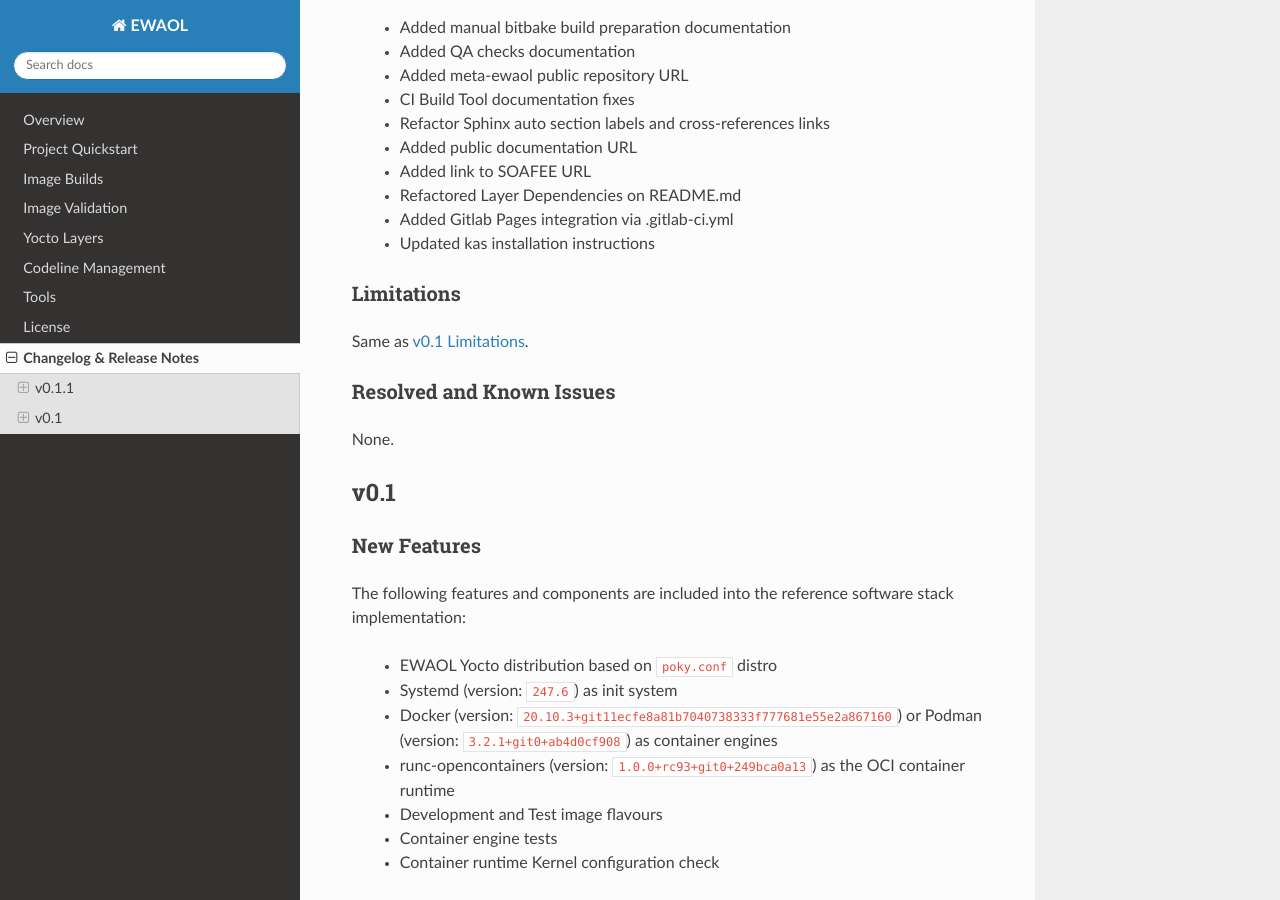
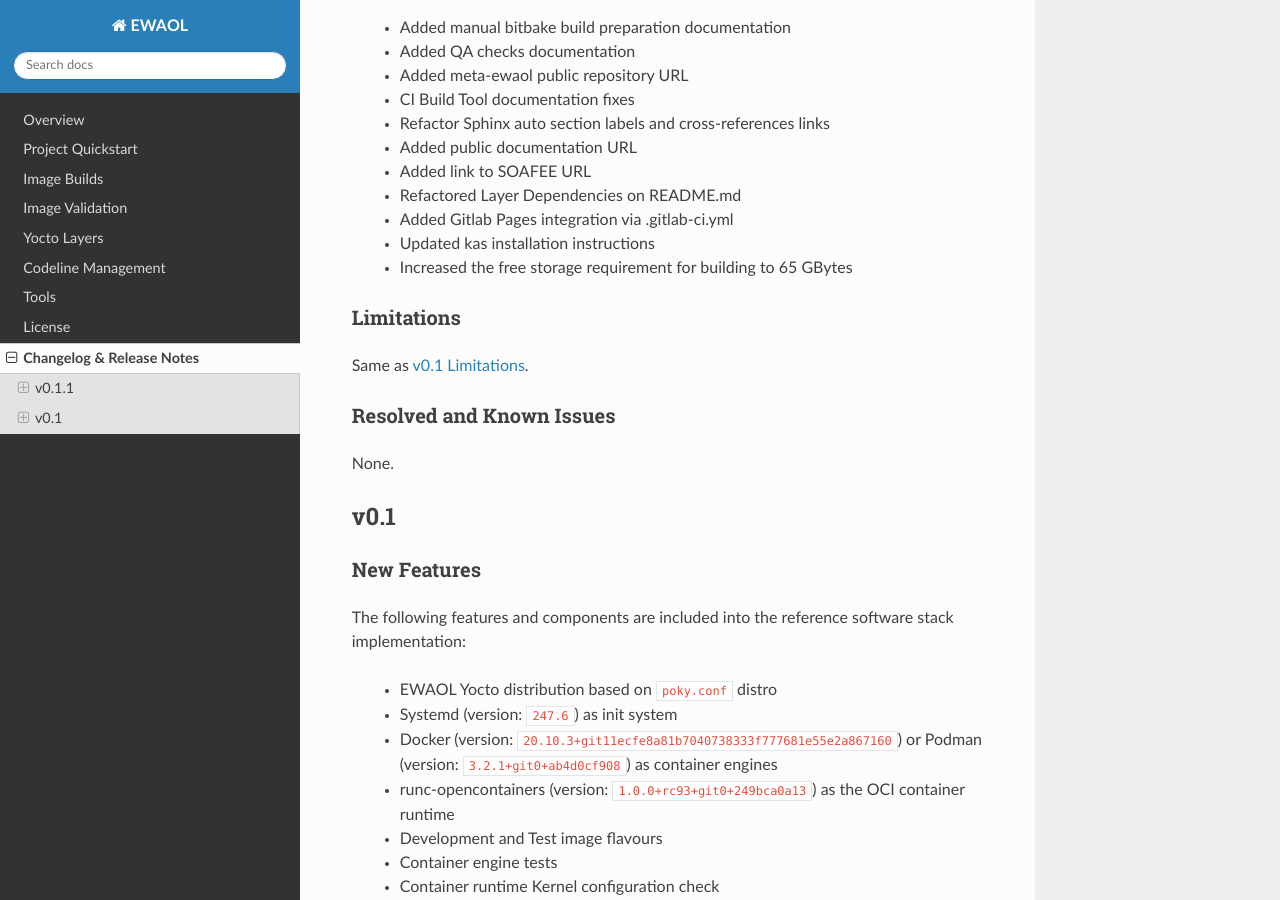
Before and after one commit to chaoge525/soafee_demo, a Sphinx documentation site: the page built from documentation/changelog.rst, in a window 1280 px wide and 900 px high, scrolled down 396 px. Built offline with Sphinx 7.4.7 and the Read the Docs theme 2.0.0, drawn with Linux system fonts in a browser that asks for light colours.

Commit message:
doc: Increase the free storage requirement for building to 65 GBytes
Issue-Id: SCM-3318
Signed-off-by: Diego Sueiro <diego.sueiro@arm.com>
Change-Id: I569e5ed1d3dffa482b167a3b6c6aaa3cb4aa228f

```diff
--- a/documentation/changelog.rst
+++ b/documentation/changelog.rst
@@ -24,6 +24,7 @@
   * Refactored Layer Dependencies on README.md
   * Added Gitlab Pages integration via .gitlab-ci.yml
   * Updated kas installation instructions
+  * Increased the free storage requirement for building to 65 GBytes
 
 Limitations
 ===========
--- a/documentation/quickstart.rst
+++ b/documentation/quickstart.rst
@@ -37,7 +37,7 @@
 .. _kas Introduction: https://kas.readthedocs.io/en/latest/intro.html
 
 .. note::
-  The Build Host machine should have at least 50 GBytes of free disk space for
+  The Build Host machine should have at least 65 GBytes of free disk space for
   the next steps to work correctly.
 
 Build configuration YAML files can then be built via kas by running:
```
